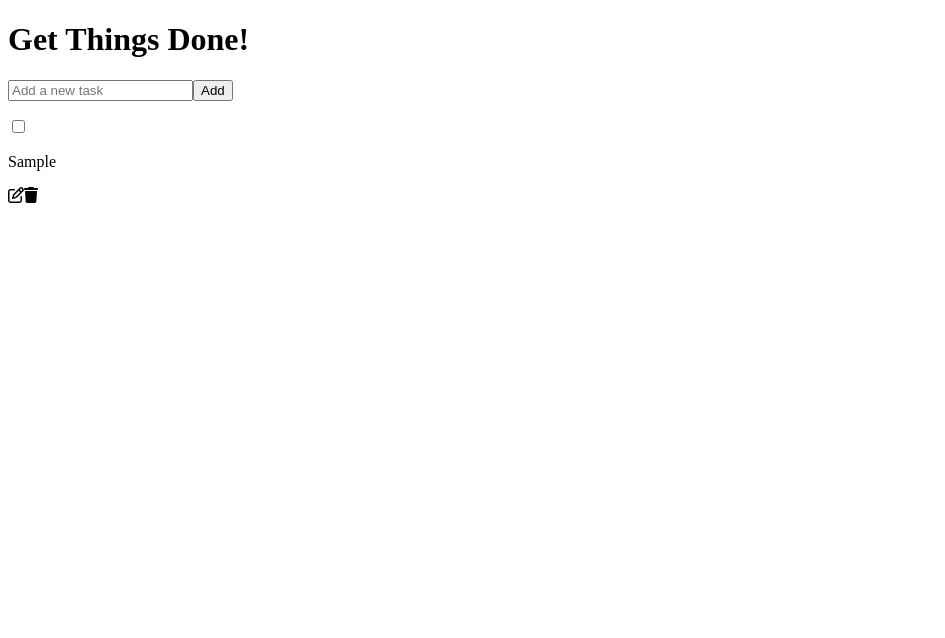
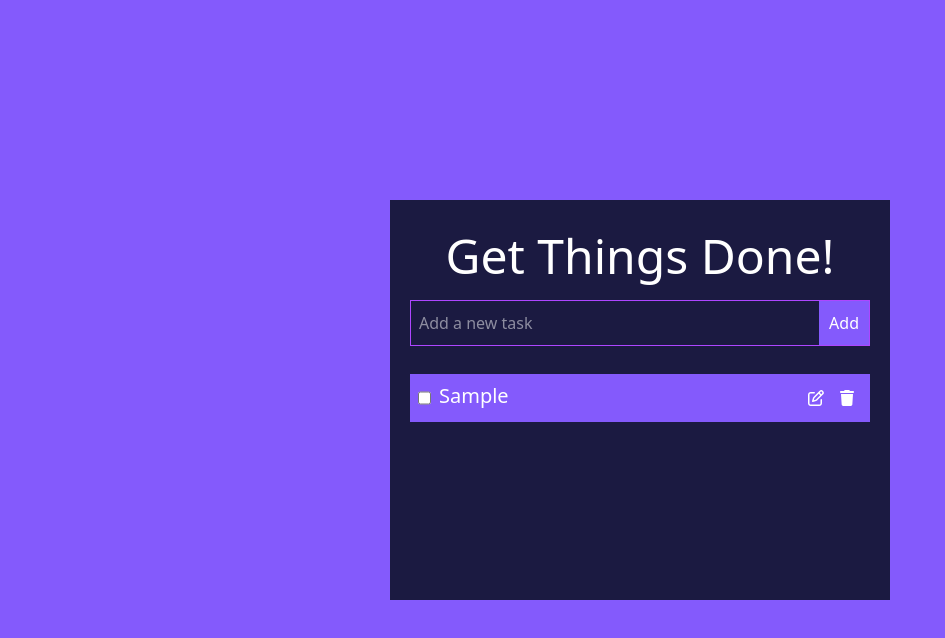
Before and after one commit to Dhruvi2416/React-to-do, a React (Vite) app: page / in a window 1280 px wide. Both pictures are taken after typing "Sample" into the empty fields and a click on the button "Add". Shown: the top 638 px of the page, without its empty margins (0-945 px from the left). Built offline with nearby package versions, Linux system fonts and the light colour scheme.

Commit message:
style todo app

```diff
--- a/package.json
+++ b/package.json
@@ -15,6 +15,7 @@
     "@fortawesome/free-regular-svg-icons": "^6.7.2",
     "@fortawesome/free-solid-svg-icons": "^6.7.2",
     "@fortawesome/react-fontawesome": "^0.2.2",
+    "@tailwindcss/cli": "^4.0.17",
     "react": "^19.0.0",
     "react-dom": "^19.0.0",
     "uuid": "^11.1.0"
--- a/src/App.jsx
+++ b/src/App.jsx
@@ -2,7 +2,7 @@ import TodoWrapper from "./components/TodoWrapper";
 import "./App.css";
 function App() {
   return (
-    <div className="App">
+    <div className="container flex  align-items-center justify-center    ">
       <TodoWrapper />
     </div>
   );
--- a/src/components/EditTodoForm.jsx
+++ b/src/components/EditTodoForm.jsx
@@ -15,11 +15,11 @@ const EditTodoForm = ({ editTodo, task }) => {
     setNewTask("");
   };
   return (
-    <form className="EditTodoForm" onSubmit={handleSubmit}>
-      <div>
+    <form className="EditTodoForm " onSubmit={handleSubmit}>
+      <div className="border-1 border-purple-500 flex justify-between">
         <input
           type="text"
-          className="todo-input"
+          className="todo-input p-2  focus:outline-none focus:ring-0 focus:border-transparent"
           placeholder="Add a new task"
           value={newTask}
           //here value is needed as on emptying the todo it does not react explicitly as it is not binded
--- a/src/components/Todo.jsx
+++ b/src/components/Todo.jsx
@@ -5,19 +5,34 @@ import { faTrash } from "@fortawesome/free-solid-svg-icons";
 
 const Todo = ({ task, toggleComplete, deleteTask, onClickEditTask }) => {
   return (
-    <div className="Todo">
+    <div className="Todo flex my-2 p-2 justify-between ">
+      <div className="flex">
         <input
           type="checkbox"
           onChange={() => toggleComplete(task.id)}
           checked={task.completed}
         />
-      <p className={task.completed ? "completed" : ""}>{task.task}</p>
-
+        <p
+          title={task.task}
+          className={`${
+            task.completed ? "completed" : ""
+          }  text-xl mx-2 max-w-[350px] truncate overflow-hidden whitespace-nowrap`}
+        >
+          {task.task}
+        </p>
+      </div>
+      <div className="flex align-items-center justify-center">
         <FontAwesomeIcon
+          className="p-2"
           icon={faPenToSquare}
           onClick={() => onClickEditTask(task.id)}
         />
-      <FontAwesomeIcon icon={faTrash} onClick={() => deleteTask(task.id)} />
+        <FontAwesomeIcon
+          className="p-2"
+          icon={faTrash}
+          onClick={() => deleteTask(task.id)}
+        />
+      </div>
     </div>
   );
 };
--- a/src/components/TodoForm.jsx
+++ b/src/components/TodoForm.jsx
@@ -15,13 +15,14 @@ const TodoForm = ({ addTodo }) => {
     setNewTask("");
   };
   return (
-    <form className="TodoForm" onSubmit={handleSubmit}>
-      <div>
+    <form className="TodoForm py-5" onSubmit={handleSubmit}>
+      <div className="border-1 border-purple-500 flex justify-between">
         <input
           type="text"
-          className="todo-input"
+          className="todo-input  p-2  focus:outline-none focus:ring-0 focus:border-transparent"
           placeholder="Add a new task"
           value={newTask}
+          autoFocus
           //here value is needed as on emptying the todo it does not react explicitly as it is not binded
           onChange={(e) => setNewTask(e.target.value)}
         />
--- a/src/components/TodoWrapper.jsx
+++ b/src/components/TodoWrapper.jsx
@@ -62,13 +62,16 @@ const TodoWrapper = () => {
   };
   return (
     <div className="TodoWrapper">
-      <h1>Get Things Done!</h1>
+      <h1 className="text-5xl mt-3 flex justify-center align-items-center">
+        Get Things Done!
+      </h1>
       <TodoForm addTodo={addTodos} />
       {todos.map((todo, index) => {
         return todo.isEditing ? (
           <EditTodoForm task={todo} key={index} editTodo={handleEditTodo} />
         ) : (
           <Todo
+            className="p-5"
             task={todo}
             key={index}
             toggleComplete={toggleComplete}
--- a/src/index.css
+++ b/src/index.css
@@ -1,10 +1,53 @@
+@import "tailwindcss";
 @tailwind base;
 @tailwind components;
 @tailwind utilities;
 
+:root {
+  background-color: #845afc;
+  /* #1b1a41 */
+}
+
+.TodoWrapper {
+  display: flex;
+  flex-direction: column;
+
+  width: 50%; /* Adjust width as needed */
+  max-width: 500px; /* Prevents it from being too wide */
+  padding: 20px; /* Some spacing inside */
+  background-color: #1b1a41;
+  color: white; /* To make text visible on dark background */
+
+  /* Centering */
+  position: absolute;
+  top: 50%;
+  left: 50%;
+  transform: translate(-50%, -50%);
+
+  /* Height constraints */
+  height: 400px; /* Adjust as needed */
+  max-height: 70vh; /* Prevents it from getting too big */
+
+  /* Enable scrolling inside */
+  overflow-y: auto;
+  /* Hide scrollbar for different browsers */
+  scrollbar-width: none; /* Firefox */
+  -ms-overflow-style: none; /* Internet Explorer/Edge */
+}
+
+.todo-input {
+  width: 368px;
+}
+.todo-btn {
+  background-color: #845afc;
+  padding: 10px;
+}
+.Todo {
+  background-color: #845afc;
+}
 .completed {
   text-decoration: line-through;
-  color: gray;
+  /* color: gray; */
 }
 
 .Todo p {
@@ -14,3 +57,8 @@
 .error {
   color: red;
 }
+
+/* Hide scrollbar for WebKit browsers (Chrome, Safari) */
+.TodoWrapper::-webkit-scrollbar {
+  display: none;
+}
```
Also changed, not shown: 1 other file (tests, documents, lock files or other folders). Lines whose indentation alone changed are shown as unchanged.
